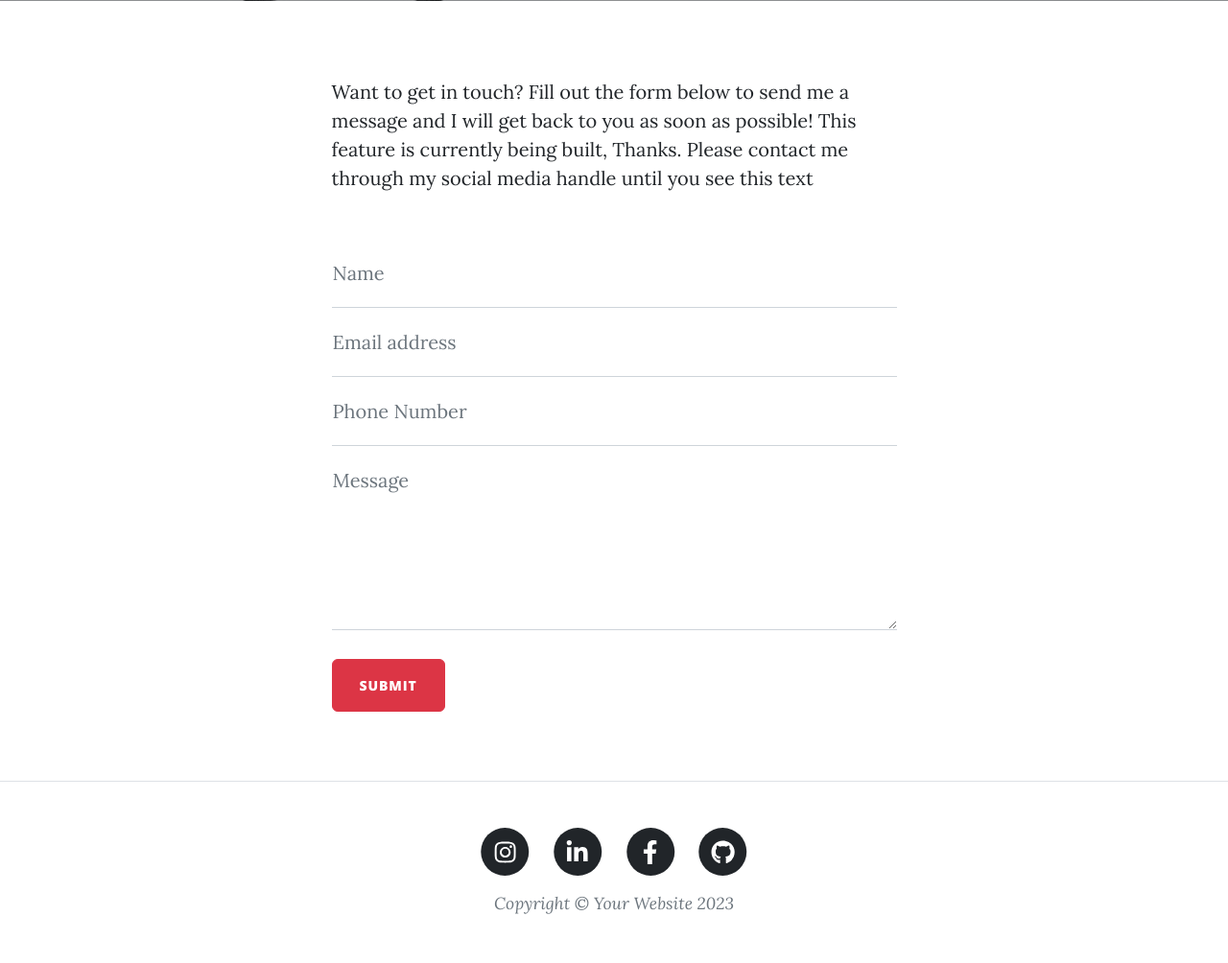
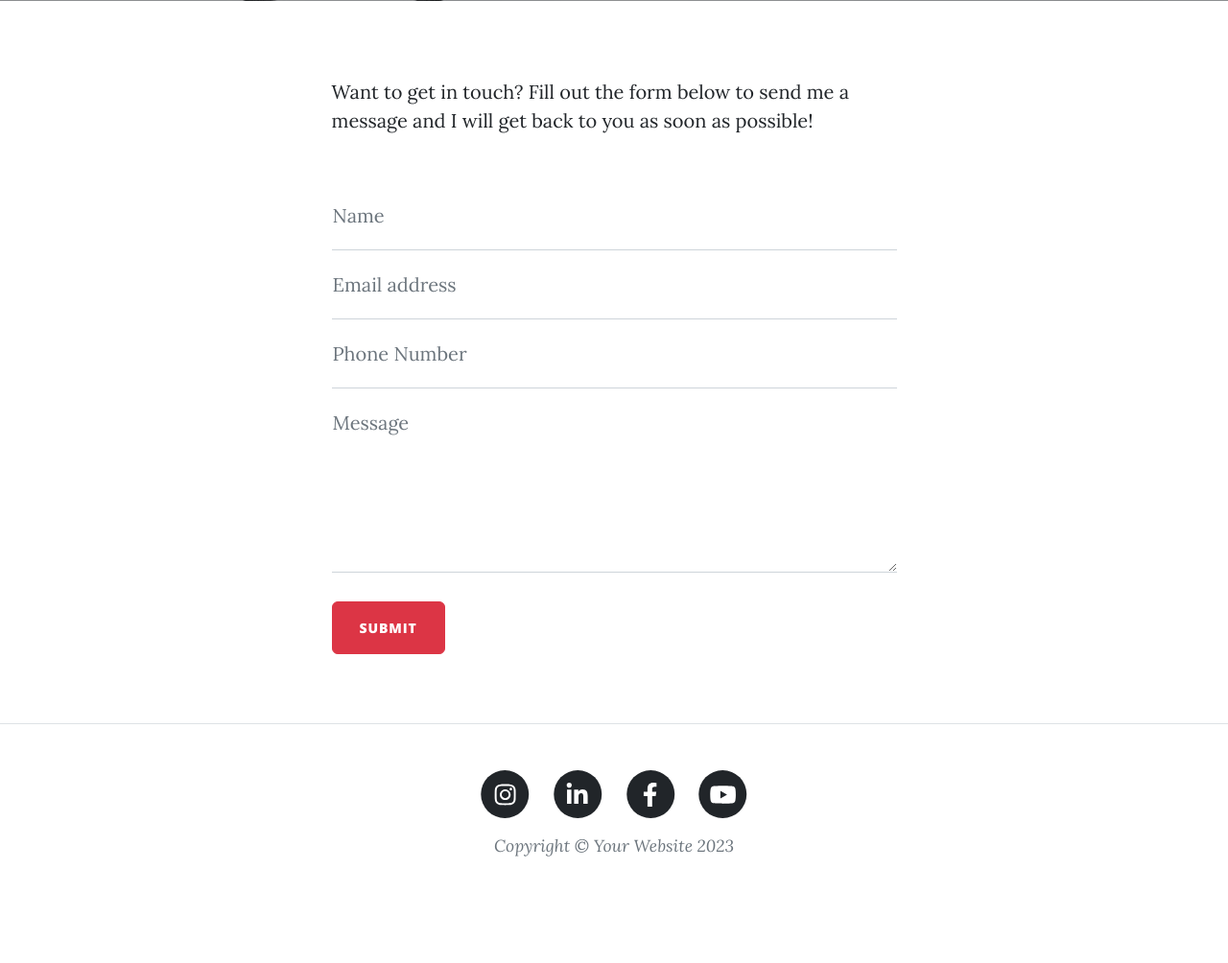
Before and after one commit to ADITYA1234556/personal-wesite, a Flask app: page /contact in a window 1280 px wide. Shown: the part 531-1535 px from the top of the page at 96% size. After the commit the page ends 1424 px from the top, so only its background shows below. Run offline with Flask 3, Linux system fonts and the light colour scheme; some libraries are stand-ins or nearby versions.

Commit message:
tweaking

```diff
--- a/templates/contact.html
+++ b/templates/contact.html
@@ -27,8 +27,7 @@
       <div class="col-md-10 col-lg-8 col-xl-7">
         <p>
           Want to get in touch? Fill out the form below to send me a message and
-          I will get back to you as soon as possible! This feature is currently being built, Thanks.
-          Please contact me through my social media handle until you see this text
+          I will get back to you as soon as possible!
         </p>
         <div class="my-5">
           <!-- * * * * * * * * * * * * * * *-->
--- a/templates/footer.html
+++ b/templates/footer.html
@@ -29,11 +29,11 @@
                         </a>
                     </li>
                     <li class="list-inline-item">
-                        <a href="https://github.com/ADITYA1234556">
-                                  <span class="fa-stack fa-lg">
-                                      <i class="fas fa-circle fa-stack-2x"></i>
-                                      <i class="fab fa-github fa-stack-1x fa-inverse"></i>
-                                  </span>
+                        <a href="https://www.youtube.com/@Aditya-lo7rm">
+                                <span class="fa-stack fa-lg">
+                                    <i class="fas fa-circle fa-stack-2x"></i>
+                                    <i class="fab fa-youtube fa-stack-1x fa-inverse"></i>
+                                </span>
                         </a>
                     </li>
                 </ul>
--- a/templates/header.html
+++ b/templates/header.html
@@ -44,7 +44,7 @@
     <!-- Navigation-->
     <nav class="navbar navbar-expand-lg navbar-light" id="mainNav">
       <div class="container px-4 px-lg-5">
-        <a class="navbar-brand" href="{{ url_for('get_all_posts') }}">Aditya's GitHub Profile</a>
+        <a class="navbar-brand" href="https://github.com/ADITYA1234556">Aditya's GitHub Profile</a>
         <button
           class="navbar-toggler"
           type="button"
```
